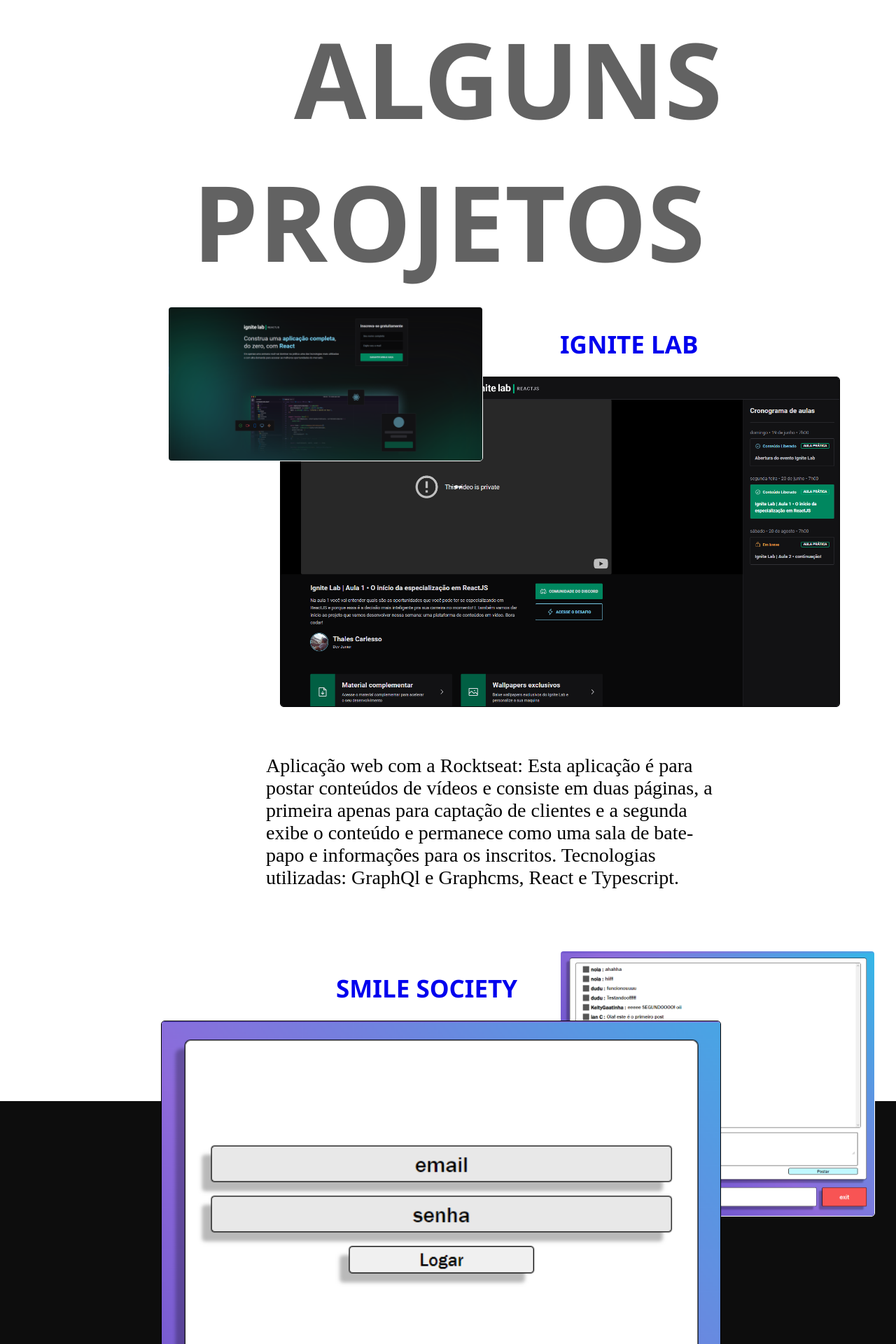
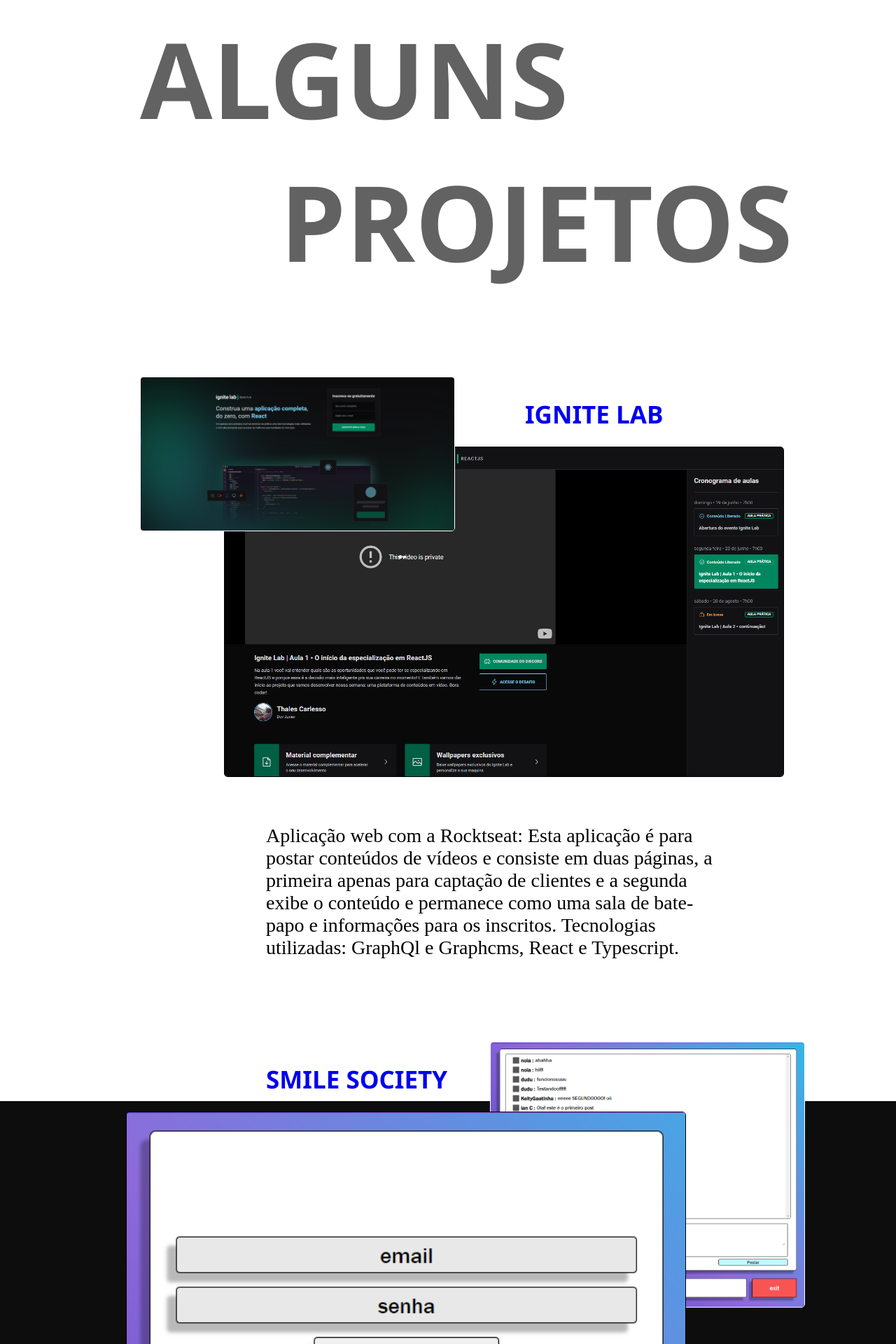
Before and after one commit to ThalesIanMendes/Portfolio-React, a React (Vite) app: page / in a window 1280 px wide. Shown: the part 2910-4830 px from the top of the page at 70% size. Built offline with nearby package versions, Linux system fonts and the light colour scheme.

Commit message:
release final

```diff
--- a/src/App.css
+++ b/src/App.css
@@ -5,12 +5,12 @@
 }
 .body {
   background-image: url('./assets/fundo.svg');
-  height: 5300px;
+  height: 5400px;
 }
 
 
 
-
+@media screen and (min-width: 600px){
   .nav-ul {
     position: relative;
     margin: 0 0 0 100px;
@@ -126,7 +126,6 @@ img {
   .body-conhecimentos {
     padding-top: 100px;
   }
-
   .box-text-conhecimentos {
     background-color: rgb(82, 18, 112);
     width: 100%;
@@ -164,7 +163,7 @@ img {
   .texto-img p {
     color: aliceblue;
     text-indent: 10px;
-  padding: 25px 35px 0 35px;
+    padding: 20px 35px 0 55px;
     font-size: 31.1px;
     font-family:'Gill Sans', 'Gill Sans MT', Calibri, 'Trebuchet MS', sans-serif;
   }
@@ -204,6 +203,289 @@ img {
   .texto-inicio:nth-child(1) {
     width: 730px;
     position: relative;
+    margin: 0 0 0 200px;
+    font-family:'Segoe UI', Tahoma, Geneva, Verdana, sans-serif;
+    font-weight: bold;
+    color: rgb(98, 98, 98);
+    font-size: 150px;
+  }
+  .texto-inicio:nth-child(2) {
+    width: 730px;
+    position: relative;
+    margin: 0 0 0 400px;
+    font-family:'Segoe UI', Tahoma, Geneva, Verdana, sans-serif;
+    font-weight: bold;
+    color: rgb(98, 98, 98);
+    font-size: 150px;
+  }
+
+  .ignite {
+    padding: 100px 0 0 0;
+    width: 100%;
+    height: 950px;
+  }
+  .ignite-title {
+    position: absolute;
+    margin: 50px 0 0 750px;
+    font-family:'Segoe UI', Tahoma, Geneva, Verdana, sans-serif;
+    font-weight: bold;
+    font-size: 35px;
+  }
+  .ignite .img1 {
+    position: absolute;
+    margin: 20px 0 0 200px;
+    border: 1px solid white;
+    border-radius: 5px;
+    width: 450px;
+    z-index: 2;
+  }
+  .ignite .img2 {
+    position: absolute;
+    margin: 120px 0 0 320px;
+    border-radius: 5px;
+    width: 800px;
+  }
+  .ignite-text {
+    position: absolute;
+    margin: 660px 0 0 380px;
+    width: 50%;
+    font-size: 28px;
+  }
+
+
+
+  .smiles {
+    padding-top: 100px;
+    width: 100%;
+    height: 950px;
+  }
+  .smiles-title {
+    position: absolute;
+    margin: 50px 0 0 380px;
+    font-family:'Segoe UI', Tahoma, Geneva, Verdana, sans-serif;
+    font-weight: bold;
+    font-size: 35px;
+  }
+  .smiles .img3 {
+    position: absolute;
+    margin: 20px 0 0 700px;
+    border: 1px solid white;
+    border-radius: 5px;
+    width: 450px;
+    z-index: 2;
+  }
+  .smiles .img4 {
+    position: absolute;
+    margin: 120px 0 0 180px;
+    border-radius: 5px;
+    width: 800px;
+    z-index: 2;
+  }
+  .smiles-text {
+    color: aliceblue;
+    position: absolute;
+    margin: 800px 0 0 380px;
+    width: 50%;
+    font-size: 28px;
+  }
+}
+
+
+
+
+
+@media screen and (min-width: 1400px){
+  .nav-ul {
+    position: relative;
+    margin: 0 0 0 100px;
+    padding-top: 60px;
+    list-style: none;
+    display: flex;
+    gap: 200px;
+  }
+  .ul-link {
+    color: rgba(209, 164, 164, 0.536);
+    text-decoration: none;
+  }
+  .ul-link li {
+    z-index: 3;
+    position: fixed;
+    font-family:'Segoe UI', Tahoma, Geneva, Verdana, sans-serif;
+    font-weight: bold;
+    font-size: 45px;
+  }
+  .front-end-text {
+    position: relative;
+    margin: 220px auto;
+    width: 100%;
+    height:320px;
+    background-color: rgb(82, 18, 112);
+  }
+  .front-end-text p {
+    font-family:'Segoe UI', Tahoma, Geneva, Verdana, sans-serif;
+    font-weight: bold;
+    text-align: right;
+    position: relative;
+    margin: 0 35px 0 0;
+    transition: .9s;
+    color: white;
+    font-size: 220px;
+  }
+  .front-end-text p:hover {
+    color: rgb(50, 11, 68);
+  }
+
+
+
+
+
+  .body-sobre {
+    margin: auto;
+    width: 100%;
+    height: 900px;
+    display: flex;
+  }
+  .box-text {
+    position: relative;
+    margin: auto;
+    background-color: rgb(80, 78, 62);
+    border-radius: 5px;
+    width: 680px;
+    height: 550px;
+  }
+  .box-text p {
+    color: aliceblue;
+    text-indent: 10px;
+    padding: 15px 20px 0 20px;
+    font-size: 25px;
+    font-family:'Gill Sans', 'Gill Sans MT', Calibri, 'Trebuchet MS', sans-serif;
+  }
+  .box-img {
+    position: relative;
+    margin: auto;
+    background-color: rgb(199, 199, 199);
+    border-radius: 5px;
+    width: 560px;
+    height: 750px;
+  }
+  img {
+    position: relative;
+    margin: 40px;
+    width: 480px;
+    border-radius: 5px;
+    border: 1px solid black;
+  }
+  .box-nome {
+    position: absolute;
+    margin: 0 0 0 -30px;
+    background-color: rgb(78, 78, 76);
+    border-radius: 5px;
+    width: 620px;
+    height: 75px;
+  }
+  .box-nome p {
+    text-align: center;
+    color: white;
+    font-size: 50px;
+    font-family:'Segoe UI', Tahoma, Geneva, Verdana, sans-serif;
+    font-weight: bold;
+  }
+  .box-logo {
+    padding: 60px 0 0 165px;
+  }
+  .logo {
+    border: 0;
+    width: 50px;
+    animation: logo 2s infinite alternate;
+  }
+  @keyframes logo {
+    from {
+      transform: translateY(-10px) ;
+    }
+  }
+
+
+
+
+  .body-conhecimentos {
+    padding-top: 100px;
+  }
+
+  .box-text-conhecimentos {
+    background-color: rgb(82, 18, 112);
+    width: 100%;
+    height: 320PX;
+  }
+  .box-text-conhecimentos p {
+    font-family:'Segoe UI', Tahoma, Geneva, Verdana, sans-serif;
+    transition: .9s;
+    position: relative;
+    margin: 0 0 0 300px;
+    padding-top: 10px;
+    font-weight: bold;
+    color: rgb(255, 255, 255);
+    font-size: 100px;
+  }
+  .box-text-conhecimentos p:nth-child(2) {
+    position: relative;
+    margin: 0 0 0 550px;
+    font-family:'Segoe UI', Tahoma, Geneva, Verdana, sans-serif;
+    transition: .9s;
+    font-weight: bold;
+    font-size: 110px;
+  }
+  .box-text-conhecimentos p:hover {
+    color: rgb(50, 11, 68);
+  }
+  .texto-img {
+    position:relative;
+    margin: 190px auto;
+    background-color: rgb(1, 1, 1,.5);
+    border-radius: 65px;
+    width: 50%;
+    height: 400px;
+  }
+  .texto-img p {
+    color: aliceblue;
+    text-indent: 10px;
+    padding: 40px 35px 0 35px;
+    font-size: 32px;
+    font-family:'Gill Sans', 'Gill Sans MT', Calibri, 'Trebuchet MS', sans-serif;
+  }
+  .img-div {
+    background-color: white;
+    border-radius: 5px;
+    position: absolute;
+    margin: 60px 0 0 -160px;
+    transition: .9s;
+    width: 180px;
+    height: 180px;
+  }
+  .img-div:hover {
+    background-color: rgb(54, 129, 194);
+  }
+  .texto-img img {
+    position: relative;
+    margin: 16px 16px 0 16px;
+    width: 150px;
+  }
+  .img-div .p {
+    color: black;
+    position: relative;
+    width: 20px;
+    height: 10px;
+    font-size: 30px;
+    margin: -30px 0 0 40px;
+  }
+
+
+
+  .body-projetos {
+    position: relative;
+  }
+  .texto-inicio:nth-child(1) {
+    width: 730px;
+    position: relative;
     margin: 0 0 0 420px;
     font-family:'Segoe UI', Tahoma, Geneva, Verdana, sans-serif;
     font-weight: bold;
@@ -213,7 +495,7 @@ img {
   .texto-inicio:nth-child(2) {
     width: 730px;
     position: relative;
-  margin: auto;
+    margin: 0 0 0 820px;
     font-family:'Segoe UI', Tahoma, Geneva, Verdana, sans-serif;
     font-weight: bold;
     color: rgb(98, 98, 98);
@@ -221,6 +503,7 @@ img {
   }
 
   .ignite {
+    padding: 100px 0 0 130px;
     width: 100%;
     height: 850px;
   }
@@ -255,7 +538,7 @@ img {
 
 
   .smiles {
-  padding-top: 70px;
+    padding: 100px 0 0 130px;
     width: 100%;
     height: 950px;
   }
@@ -288,3 +571,4 @@ img {
     width: 50%;
     font-size: 28px;
   }
+}
```
Lines whose indentation alone changed are shown as unchanged.
